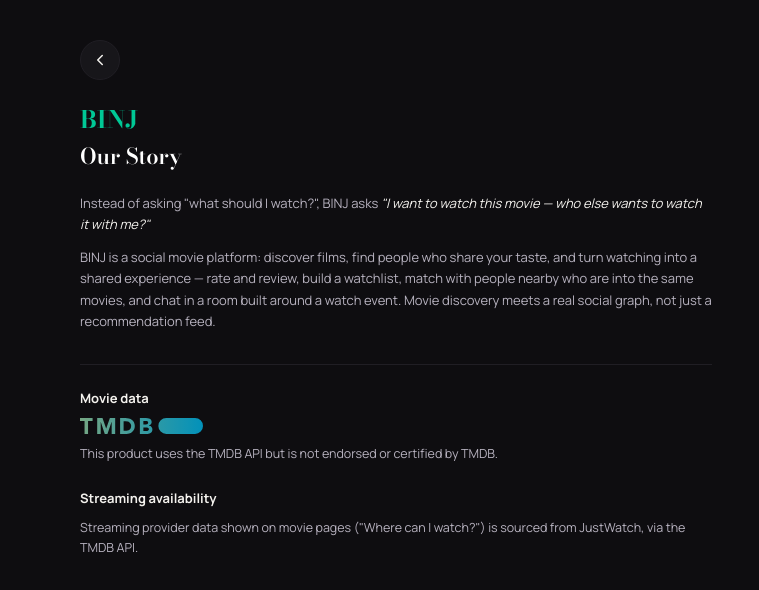
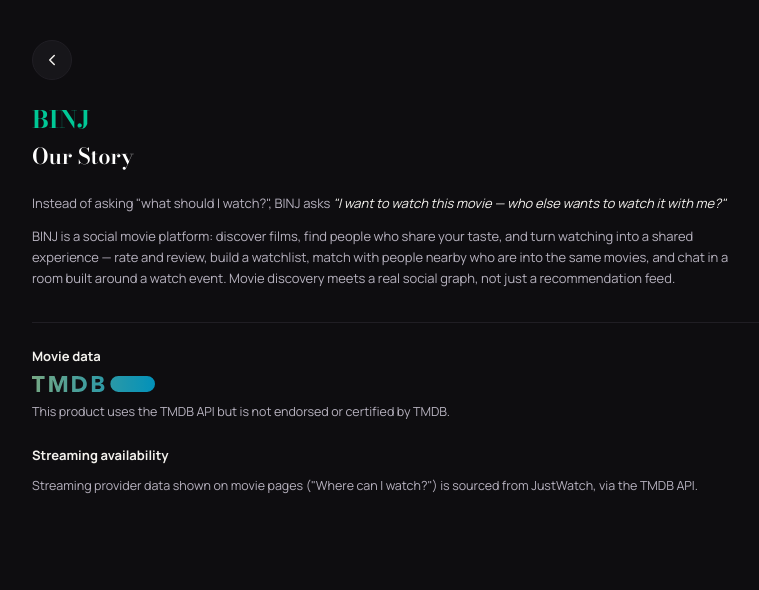
Before and after one commit to YaMinThwe6/binj, a React (Vite) app in the folder frontend/: page /story in a window 1280 px wide. Shown: the top 590 px of the page, without its empty margins (244-1003 px from the left). Built offline with nearby package versions, Linux system fonts and the light colour scheme; no server answers.

Commit message:
Widen Discover and Our Story's shared container

```diff
--- a/frontend/src/features/about/components/About.tsx
+++ b/frontend/src/features/about/components/About.tsx
@@ -15,7 +15,7 @@
 
   return (
     <main className="min-h-svh bg-bg text-text">
-      <div className="mx-auto w-full max-w-2xl px-5 py-6 lg:py-10">{/* same container as Discover (MovieSearch.tsx) */}
+      <div className="mx-auto w-full max-w-3xl px-5 py-6 lg:py-10">{/* same container as Discover (MovieSearch.tsx) */}
         <button
           type="button"
           onClick={() => navigate(-1)}
--- a/frontend/src/features/movie/components/MovieSearch.tsx
+++ b/frontend/src/features/movie/components/MovieSearch.tsx
@@ -147,7 +147,7 @@
       </header>
 
       <div className="flex flex-1">
-        <div className="mx-auto w-full max-w-2xl flex-1 px-5 py-6">
+        <div className="mx-auto w-full max-w-3xl flex-1 px-5 py-6">
           {isGuest && (
             <div className="mb-6">
               <h1 className="font-serif text-[26px] font-semibold text-white">Discover movies</h1>
```
